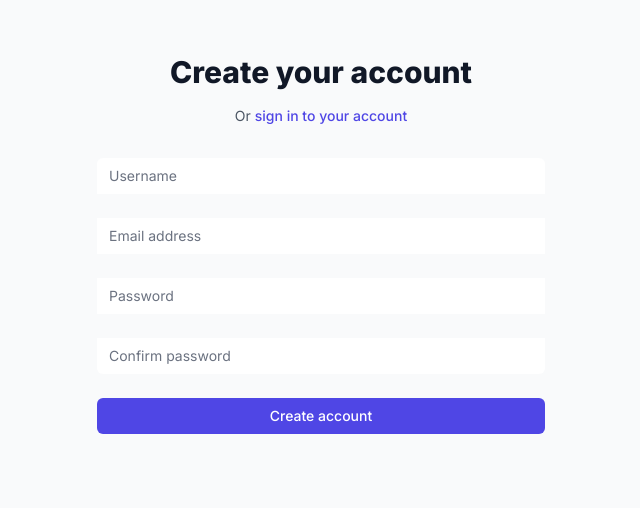
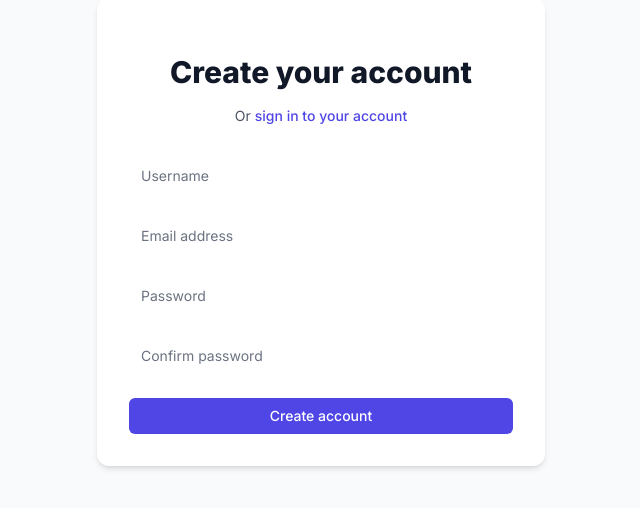
Before and after one commit to tanaksudavon/davon-library-system, a Next.js app in the folder frontend/davon-library-webui/: page /register in a window 1280 px wide. Shown: the part 168-676 px from the top of the page, without its empty margins (319-959 px from the left). Built offline with nearby package versions, Linux system fonts and the light colour scheme.

Commit message:
refactor: update RegisterPage layout with improved styling and replace anchor tag with Link component for navigation

```diff
--- a/frontend/davon-library-webui/src/app/register/page.tsx
+++ b/frontend/davon-library-webui/src/app/register/page.tsx
@@ -1,20 +1,21 @@
 'use client';
 
 import RegisterForm from '@/components/auth/RegisterForm';
+import Link from 'next/link';
 
 export default function RegisterPage() {
   return (
     <div className="min-h-screen flex items-center justify-center bg-gray-50 py-12 px-4 sm:px-6 lg:px-8">
-      <div className="max-w-md w-full space-y-8">
+      <div className="max-w-md w-full space-y-8 bg-white p-8 rounded-xl shadow-md">
         <div>
-          <h2 className="mt-6 text-center text-3xl font-extrabold text-gray-900">
+          <h1 className="text-center text-3xl font-extrabold text-gray-900">
             Create your account
-          </h2>
+          </h1>
           <p className="mt-2 text-center text-sm text-gray-600">
             Or{' '}
-            <a href="/login" className="font-medium text-indigo-600 hover:text-indigo-500">
+            <Link href="/login" className="font-medium text-indigo-600 hover:text-indigo-500">
               sign in to your account
-            </a>
+            </Link>
           </p>
         </div>
 
```
